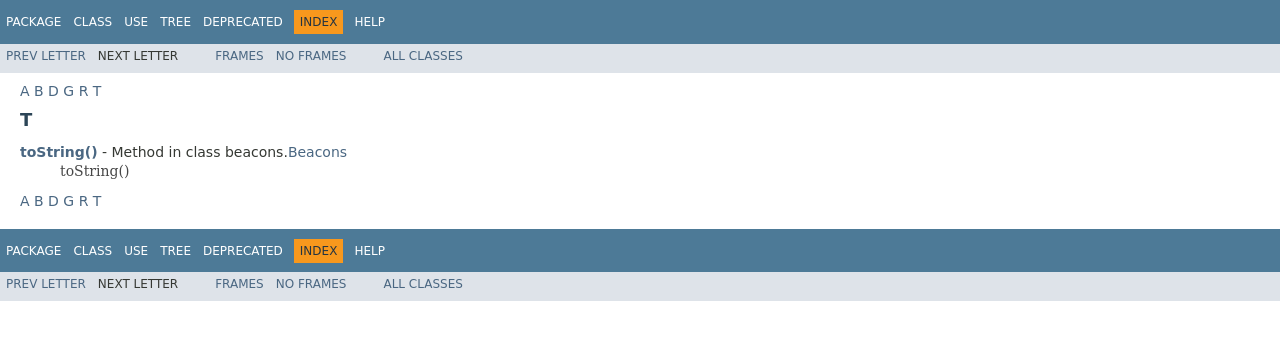
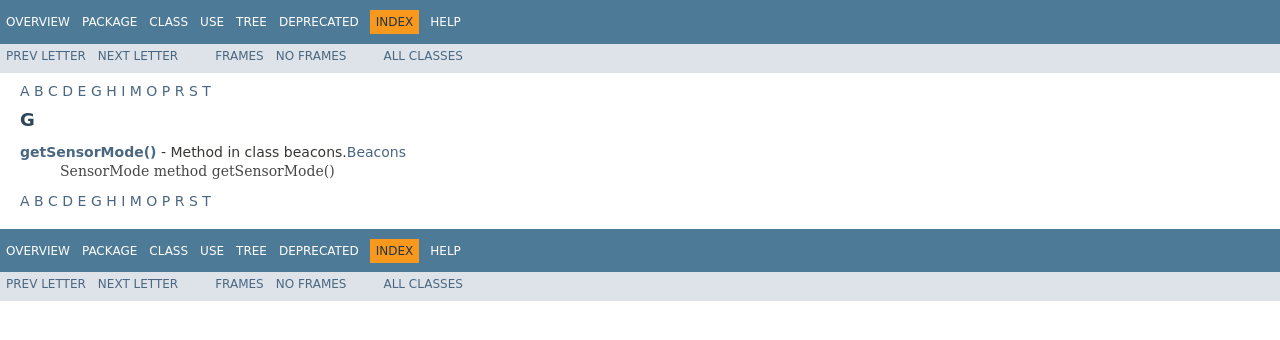
Before and after one commit to Olio-Masters/collector, a plain HTML site: page doc/index-files/index-6.html in a window 1280 px wide. Drawn offline with Linux system fonts and the light colour scheme; a web font is replaced by a local one.

Commit message:
Update index-6.html

```diff
--- a/doc/index-files/index-6.html
+++ b/doc/index-files/index-6.html
@@ -2,8 +2,8 @@
 <!-- NewPage -->
 <html lang="fi">
 <head>
-<!-- Generated by javadoc (1.8.0_161) on Mon Mar 12 10:31:13 EET 2018 -->
-<title>T-Index</title>
+<!-- Generated by javadoc (1.8.0_161) on Mon Mar 12 11:13:12 EET 2018 -->
+<title>G-Index</title>
 <meta name="date" content="2018-03-12">
 <link rel="stylesheet" type="text/css" href="../stylesheet.css" title="Style">
 <script type="text/javascript" src="../script.js"></script>
@@ -12,7 +12,7 @@
 <script type="text/javascript"><!--
     try {
         if (location.href.indexOf('is-external=true') == -1) {
-            parent.document.title="T-Index";
+            parent.document.title="G-Index";
         }
     }
     catch(err) {
@@ -31,10 +31,11 @@
 <!--   -->
 </a>
 <ul class="navList" title="Navigation">
-<li><a href="../beacons/package-summary.html">Package</a></li>
+<li><a href="../overview-summary.html">Overview</a></li>
+<li>Package</li>
 <li>Class</li>
 <li>Use</li>
-<li><a href="../beacons/package-tree.html">Tree</a></li>
+<li><a href="../overview-tree.html">Tree</a></li>
 <li><a href="../deprecated-list.html">Deprecated</a></li>
 <li class="navBarCell1Rev">Index</li>
 <li><a href="../help-doc.html">Help</a></li>
@@ -43,7 +44,7 @@
 <div class="subNav">
 <ul class="navList">
 <li><a href="index-5.html">Prev Letter</a></li>
-<li>Next Letter</li>
+<li><a href="index-7.html">Next Letter</a></li>
 </ul>
 <ul class="navList">
 <li><a href="../index.html?index-files/index-6.html" target="_top">Frames</a></li>
@@ -68,17 +69,17 @@
 <!--   -->
 </a></div>
 <!-- ========= END OF TOP NAVBAR ========= -->
-<div class="contentContainer"><a href="index-1.html">A</a>&nbsp;<a href="index-2.html">B</a>&nbsp;<a href="index-3.html">D</a>&nbsp;<a href="index-4.html">G</a>&nbsp;<a href="index-5.html">R</a>&nbsp;<a href="index-6.html">T</a>&nbsp;<a name="I:T">
+<div class="contentContainer"><a href="index-1.html">A</a>&nbsp;<a href="index-2.html">B</a>&nbsp;<a href="index-3.html">C</a>&nbsp;<a href="index-4.html">D</a>&nbsp;<a href="index-5.html">E</a>&nbsp;<a href="index-6.html">G</a>&nbsp;<a href="index-7.html">H</a>&nbsp;<a href="index-8.html">I</a>&nbsp;<a href="index-9.html">M</a>&nbsp;<a href="index-10.html">O</a>&nbsp;<a href="index-11.html">P</a>&nbsp;<a href="index-12.html">R</a>&nbsp;<a href="index-13.html">S</a>&nbsp;<a href="index-14.html">T</a>&nbsp;<a name="I:G">
 <!--   -->
 </a>
-<h2 class="title">T</h2>
+<h2 class="title">G</h2>
 <dl>
-<dt><span class="memberNameLink"><a href="../beacons/Beacons.html#toString--">toString()</a></span> - Method in class beacons.<a href="../beacons/Beacons.html" title="class in beacons">Beacons</a></dt>
+<dt><span class="memberNameLink"><a href="../beacons/Beacons.html#getSensorMode--">getSensorMode()</a></span> - Method in class beacons.<a href="../beacons/Beacons.html" title="class in beacons">Beacons</a></dt>
 <dd>
-<div class="block">toString()</div>
+<div class="block">SensorMode method getSensorMode()</div>
 </dd>
 </dl>
-<a href="index-1.html">A</a>&nbsp;<a href="index-2.html">B</a>&nbsp;<a href="index-3.html">D</a>&nbsp;<a href="index-4.html">G</a>&nbsp;<a href="index-5.html">R</a>&nbsp;<a href="index-6.html">T</a>&nbsp;</div>
+<a href="index-1.html">A</a>&nbsp;<a href="index-2.html">B</a>&nbsp;<a href="index-3.html">C</a>&nbsp;<a href="index-4.html">D</a>&nbsp;<a href="index-5.html">E</a>&nbsp;<a href="index-6.html">G</a>&nbsp;<a href="index-7.html">H</a>&nbsp;<a href="index-8.html">I</a>&nbsp;<a href="index-9.html">M</a>&nbsp;<a href="index-10.html">O</a>&nbsp;<a href="index-11.html">P</a>&nbsp;<a href="index-12.html">R</a>&nbsp;<a href="index-13.html">S</a>&nbsp;<a href="index-14.html">T</a>&nbsp;</div>
 <!-- ======= START OF BOTTOM NAVBAR ====== -->
 <div class="bottomNav"><a name="navbar.bottom">
 <!--   -->
@@ -88,10 +89,11 @@
 <!--   -->
 </a>
 <ul class="navList" title="Navigation">
-<li><a href="../beacons/package-summary.html">Package</a></li>
+<li><a href="../overview-summary.html">Overview</a></li>
+<li>Package</li>
 <li>Class</li>
 <li>Use</li>
-<li><a href="../beacons/package-tree.html">Tree</a></li>
+<li><a href="../overview-tree.html">Tree</a></li>
 <li><a href="../deprecated-list.html">Deprecated</a></li>
 <li class="navBarCell1Rev">Index</li>
 <li><a href="../help-doc.html">Help</a></li>
@@ -100,7 +102,7 @@
 <div class="subNav">
 <ul class="navList">
 <li><a href="index-5.html">Prev Letter</a></li>
-<li>Next Letter</li>
+<li><a href="index-7.html">Next Letter</a></li>
 </ul>
 <ul class="navList">
 <li><a href="../index.html?index-files/index-6.html" target="_top">Frames</a></li>
```
